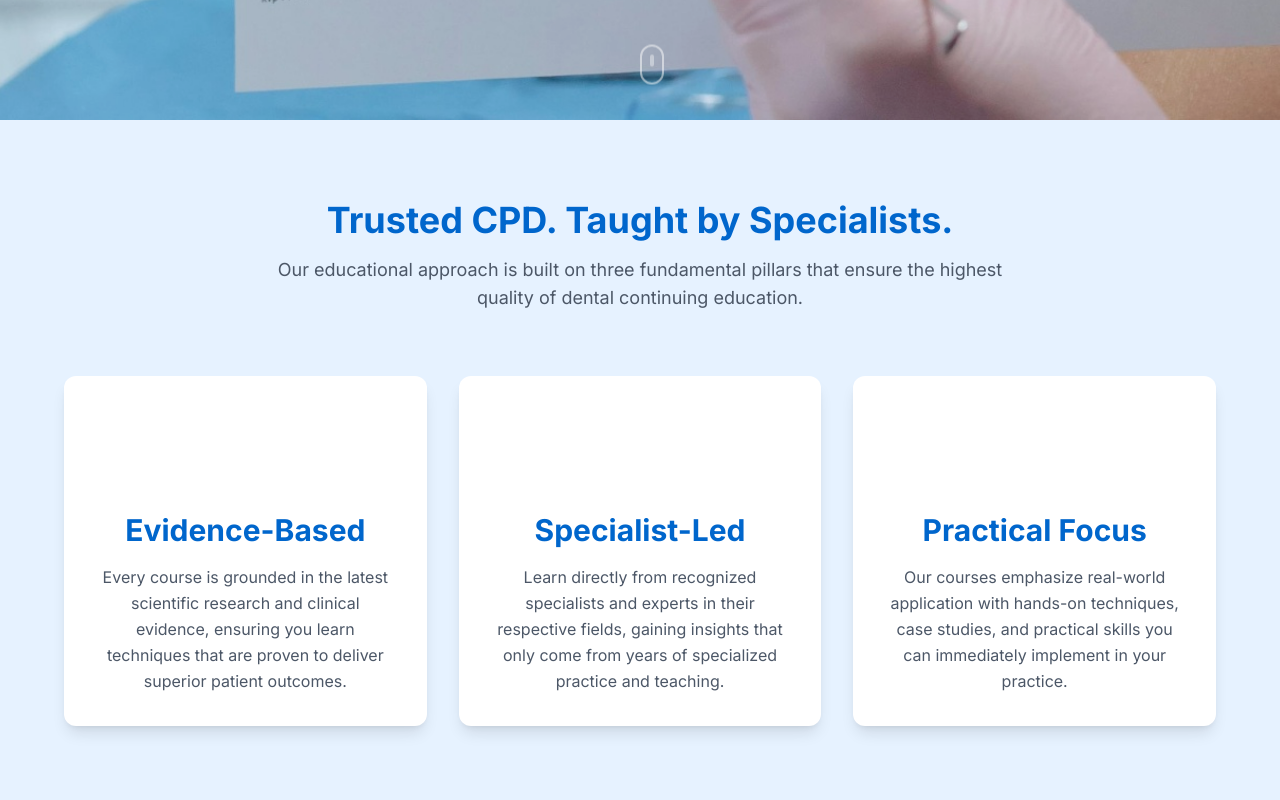
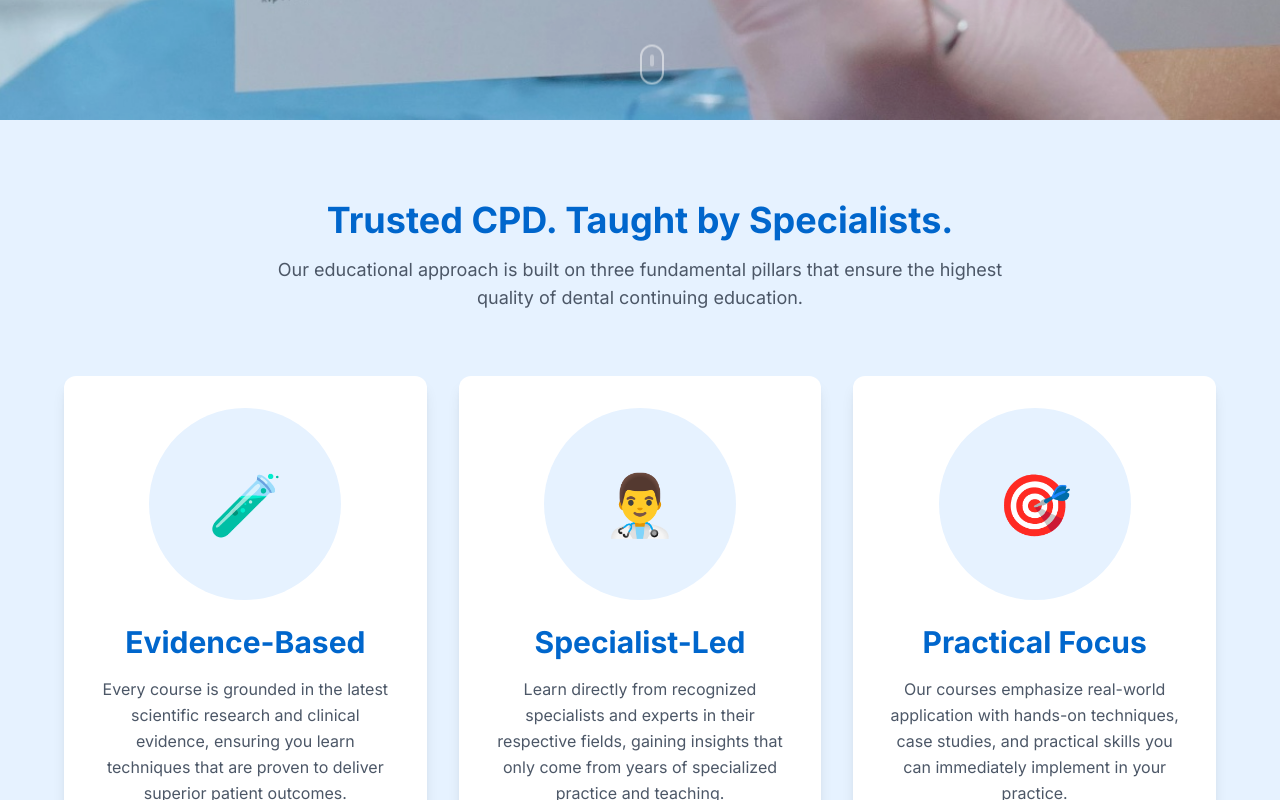
Before and after one commit to jondik14/CorrectdentistryLuke, a React (Vite) app: page / in a window 1280 px wide. Shown: the part 680-1480 px from the top of the page. Built offline with nearby package versions, Linux system fonts and the light colour scheme.

Commit message:
Reverted to commit ff4a5a1e70fe83c2213e1992b8f7e3b3b9c1f9ee

```diff
--- a/src/components/EducationalPillarsSection.tsx
+++ b/src/components/EducationalPillarsSection.tsx
@@ -18,14 +18,15 @@ const EducationalPillarsSection = () => {
         <div className="grid md:grid-cols-3 gap-8 max-w-6xl mx-auto">
           {/* Evidence-Based Pillar */}
           <div className="bg-white rounded-xl shadow-lg p-8 text-center hover:shadow-xl transition-shadow duration-300">
-            {/* Lordicon - Evidence-Based */}
+            {/* Icon Placeholder */}
             <div className="mb-6 flex justify-center">
-              <lord-icon
-                src="https://cdn.lordicon.com/wjyqkiew.json"
-                trigger="hover"
-                colors="primary:#9cc2f4,secondary:#0066cc"
-                style={{width: '80px', height: '80px'}}
-              />
+              <div
+                className="w-48 h-48 bg-dental-blue-light rounded-full flex items-center justify-center"
+                data-lordicon="evidence-based"
+              >
+                {/* Placeholder for Evidence-Based Lordicon */}
+                <div className="text-6xl text-dental-blue">🧪</div>
+              </div>
             </div>
 
             <h3 className="text-dental-blue font-bold mb-4">Evidence-Based</h3>
@@ -38,14 +39,15 @@ const EducationalPillarsSection = () => {
 
           {/* Specialist-Led Pillar */}
           <div className="bg-white rounded-xl shadow-lg p-8 text-center hover:shadow-xl transition-shadow duration-300">
-            {/* Lordicon - Specialist-Led */}
+            {/* Icon Placeholder */}
             <div className="mb-6 flex justify-center">
-              <lord-icon
-                src="https://cdn.lordicon.com/shcfcebj.json"
-                trigger="hover"
-                colors="primary:#9cc2f4,secondary:#0066cc"
-                style={{width: '80px', height: '80px'}}
-              />
+              <div
+                className="w-48 h-48 bg-dental-blue-light rounded-full flex items-center justify-center"
+                data-lordicon="specialist-led"
+              >
+                {/* Placeholder for Specialist-Led Lordicon */}
+                <div className="text-6xl text-dental-blue">👨‍⚕️</div>
+              </div>
             </div>
 
             <h3 className="text-dental-blue font-bold mb-4">Specialist-Led</h3>
@@ -58,14 +60,15 @@ const EducationalPillarsSection = () => {
 
           {/* Practical Focus Pillar */}
           <div className="bg-white rounded-xl shadow-lg p-8 text-center hover:shadow-xl transition-shadow duration-300">
-            {/* Lordicon - Practical Focus */}
+            {/* Icon Placeholder */}
             <div className="mb-6 flex justify-center">
-              <lord-icon
-                src="https://cdn.lordicon.com/weqkkuwt.json"
-                trigger="hover"
-                colors="primary:#9cc2f4,secondary:#0066cc"
-                style={{width: '80px', height: '80px'}}
-              />
+              <div
+                className="w-48 h-48 bg-dental-blue-light rounded-full flex items-center justify-center"
+                data-lordicon="practical-focus"
+              >
+                {/* Placeholder for Practical Focus Lordicon */}
+                <div className="text-6xl text-dental-blue">🎯</div>
+              </div>
             </div>
 
             <h3 className="text-dental-blue font-bold mb-4">Practical Focus</h3>
```
